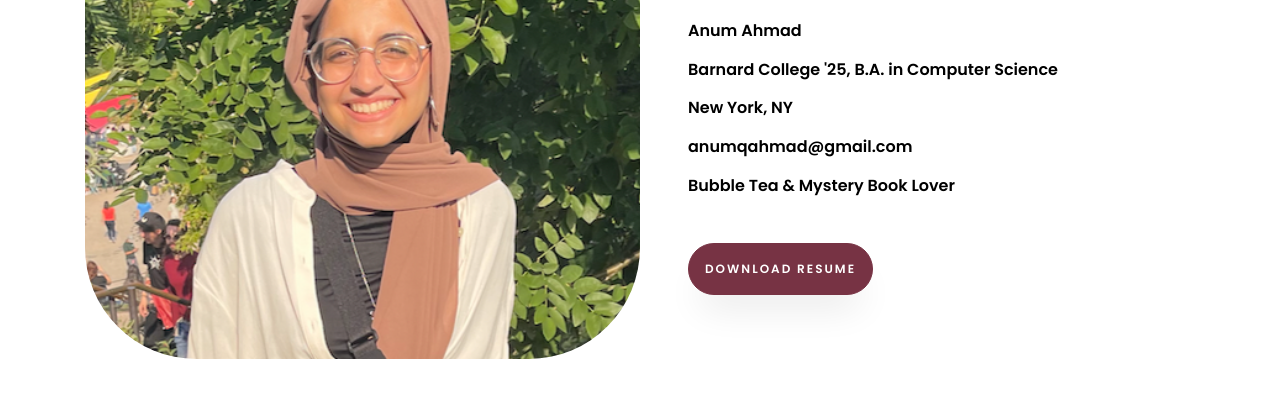
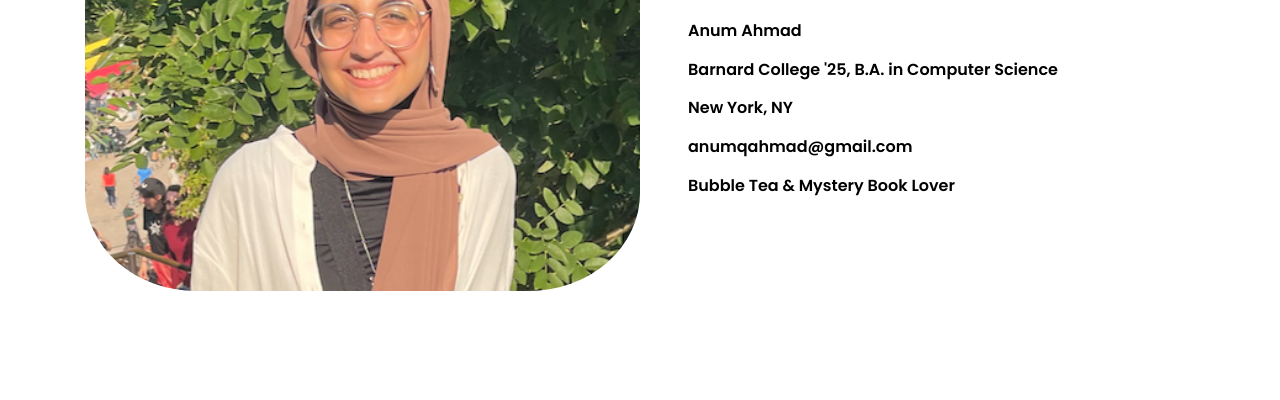
Before and after one commit to anumahmad/old_personal_website, a plain HTML site: page index.html in a window 1280 px wide. Shown: the part 299-699 px from the top of the page. Drawn offline with Linux system fonts and the light colour scheme; files whose address does not match are found by name.

Commit message:
Update index.html

```diff
--- a/index.html
+++ b/index.html
@@ -108,8 +108,8 @@
 	                <span class="number" data-number="10">0</span>
 	                <span>Projects completed</span>
                 </p> -->
-                <p><a href="https://acrobat.adobe.com/link/track?uri=urn:aaid:scds:US:700812dc-29dd-3221-8545-62fd9083616c" class="btn btn-primary py-3 px-3">Download Resume</a></p>
-              </div>
+<!--                 <p><a href="https://acrobat.adobe.com/link/track?uri=urn:aaid:scds:US:700812dc-29dd-3221-8545-62fd9083616c" class="btn btn-primary py-3 px-3">Download Resume</a></p>
+              </div> -->
 	          </div>
 	        </div>
         </div>
```
